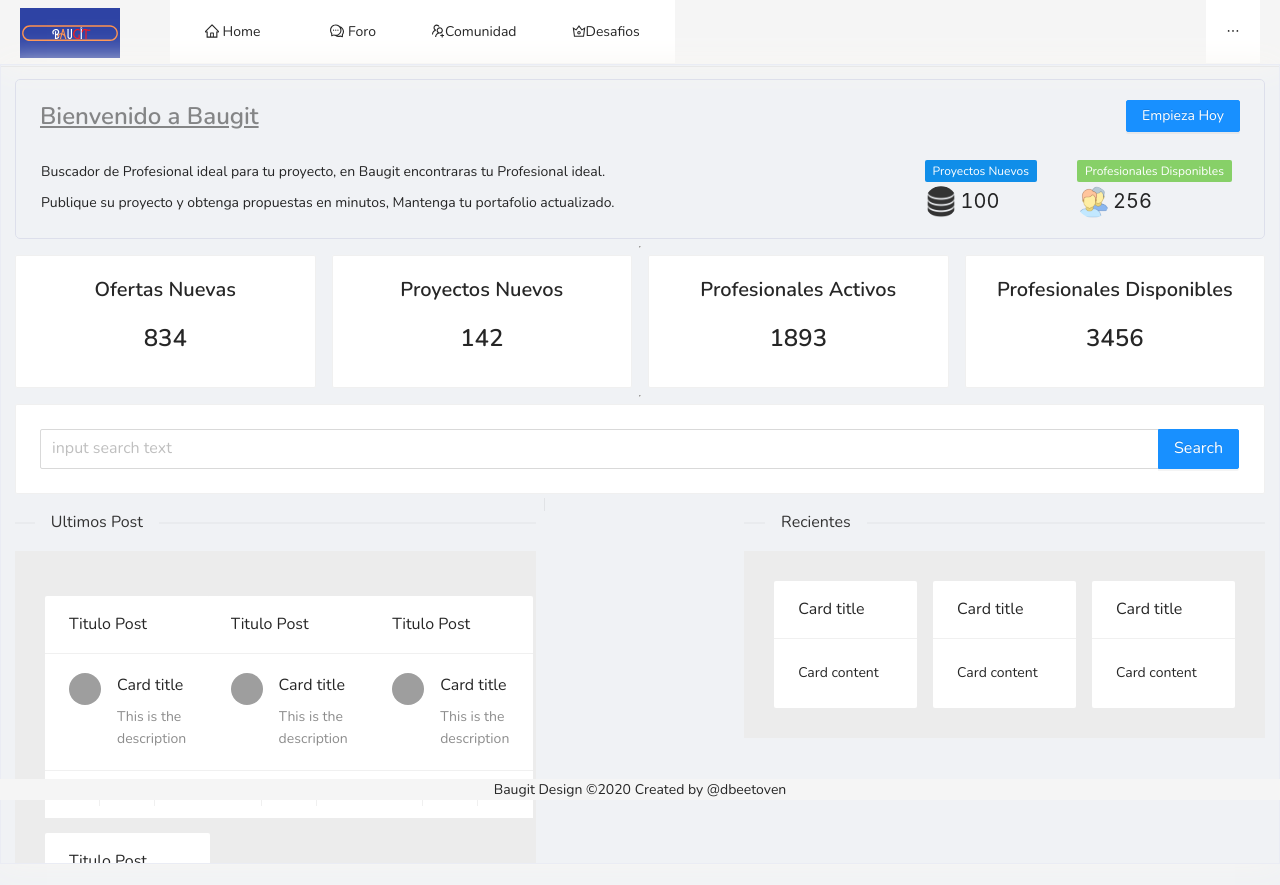
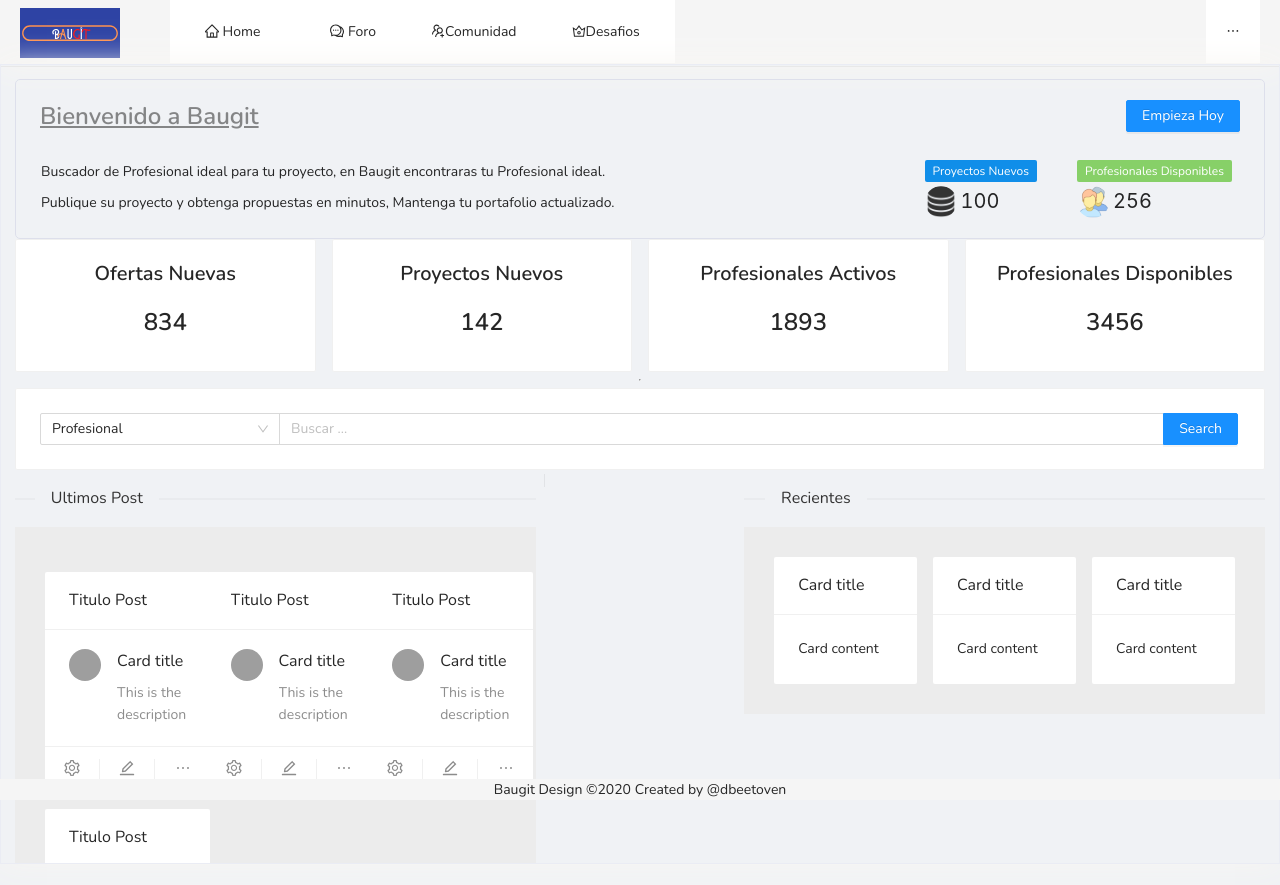
Before and after one commit to dbeetoven/Baugit, a React (Create React App) app: page / in a window 1280 px wide. Built offline with nearby package versions, Linux system fonts and the light colour scheme; no server answers; grey boxes are pictures that could not be loaded; what fetch-intercept would draw is missing.

Commit message:
Page header modified, ymal fix

```diff
--- /dev/null
+++ b/src/components/Cards/SimpleCard.jsx
@@ -0,0 +1,10 @@
+import React from 'react';
+import { Card } from 'antd';
+
+export const SimpleCard = ({
+  children, style = {}, hoverable, loading = false
+}) => (
+  <Card style={style} hoverable loading={loading}>
+    {children}
+  </Card>
+);
--- a/src/components/SearchBar.jsx
+++ b/src/components/SearchBar.jsx
@@ -1,16 +1,24 @@
 import React, { useState } from 'react';
-import { Input } from 'antd';
+import { Input, Select } from 'antd';
 import PropTypes from 'prop-types';
 
-const { Search } = Input;
+const { Search, Group, Option } = Input;
 
 export const SearchBar = ({ handleSearch, size = 'large' }) => (
-  <Search
-    placeholder="input search text"
-    enterButton="Search"
-    size={size}
-    onSearch={(value) => handleSearch(value)}
-  />
+  <Group compact>
+    <Select defaultValue="Profesional" style={{ width: '20%' }}>
+      <Option value="profesional">Profesional</Option>
+      <Option value="Proyectos">Proyectos</Option>
+      <Option value="Proyectos">Except</Option>
+      <Option value="Proyectos">Except</Option>
+    </Select>
+    <Search
+      placeholder="Buscar ..."
+      enterButton="Search"
+      style={{ width: '80%' }}
+      onSearch={(value) => handleSearch(value)}
+    />
+  </Group>
 );
 
 // SearchBar.prototype = {
--- a/src/pages/HomePage/HomePage.jsx
+++ b/src/pages/HomePage/HomePage.jsx
@@ -1,25 +1,25 @@
 import React from 'react';
 import { DashBoard } from 'components/Dashboard';
-import {
-  Row, Col, Divider, Card
-} from 'antd';
+import { Row, Col, Divider } from 'antd';
 import { PostList } from 'components/Lists/PostLists';
 import { SearchBar } from 'components/SearchBar';
 import { ContentHeader } from 'components/ContentHeader';
 import { Status } from 'components/Status';
+import { SimpleCard } from 'components/Cards/SimpleCard';
 
 const HomePage = () => (
   <Row>
-    <ContentHeader />
-    <hr />
+    <header>
+      <ContentHeader />
+    </header>
     <Col xs={24} sm={24} md={24} lg={24} xl={24}>
       <Status />
     </Col>
     <hr />
     <Col xs={24} sm={24} md={24} lg={24} xl={24}>
-      <Card>
+      <SimpleCard>
         <SearchBar />
-      </Card>
+      </SimpleCard>
     </Col>
     <Col xs={24} sm={4} md={6} lg={8} xl={10}>
       <Divider orientation="left" style={{ color: '#333', fontWeight: 'normal' }}>
```
